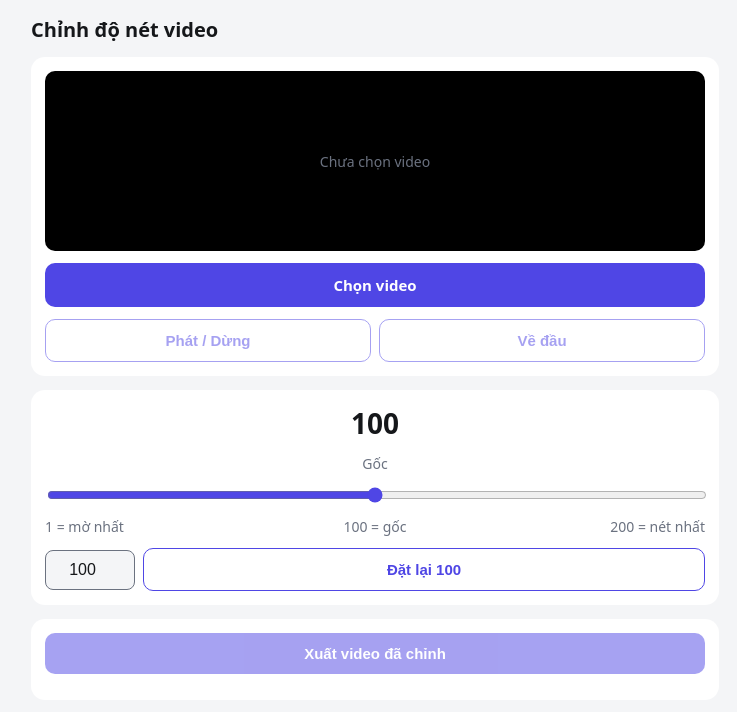
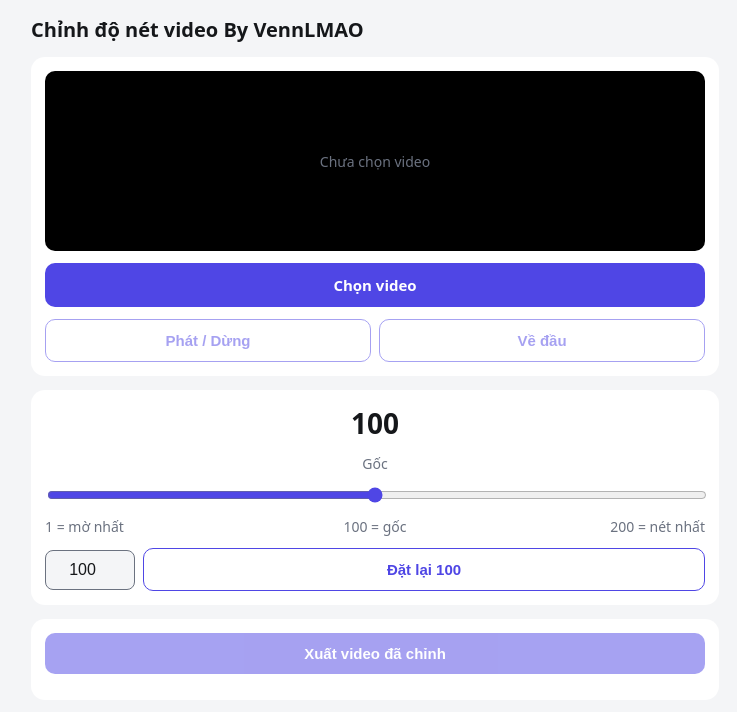
Before and after one commit to snowmossd-beep/Lam-mo-anh, a plain HTML site: page index.html in a window 1280 px wide. Shown: the whole page, without its empty margins (265-1002 px from the left). Drawn offline with Linux system fonts and the light colour scheme.

Commit message:
Update index.html

```diff
--- a/index.html
+++ b/index.html
@@ -3,7 +3,7 @@
 <head>
 <meta charset="utf-8">
 <meta name="viewport" content="width=device-width, initial-scale=1, viewport-fit=cover">
-<title>Chỉnh độ nét video</title>
+<title>Chỉnh độ nét video By VennLMAO</title>
 <style>
 :root{--bg:#f4f5f7;--fg:#15171a;--card:#fff;--ac:#4f46e5;--mu:#6b7280;box-sizing:border-box;padding-top:env(safe-area-inset-top,0px);padding-bottom:env(safe-area-inset-bottom,0px)}
 @media (prefers-color-scheme:dark){:root:not([data-theme="light"]){--bg:#111317;--fg:#eceef2;--card:#1b1e24;--ac:#818cf8;--mu:#9aa1ad}}
@@ -32,7 +32,7 @@ a.dl{display:none;color:var(--ac);font-weight:600;text-align:center}
 </head>
 <body>
 <main>
-<h1>Chỉnh độ nét video</h1>
+<h1>Chỉnh độ nét video By VennLMAO</h1>
 <div class="card">
 <div class="stage"><span class="hint" id="ph">Chưa chọn video</span><canvas id="cv"></canvas></div>
 <label class="btn">Chọn video<input type="file" id="f" accept="video/*"></label>
```
